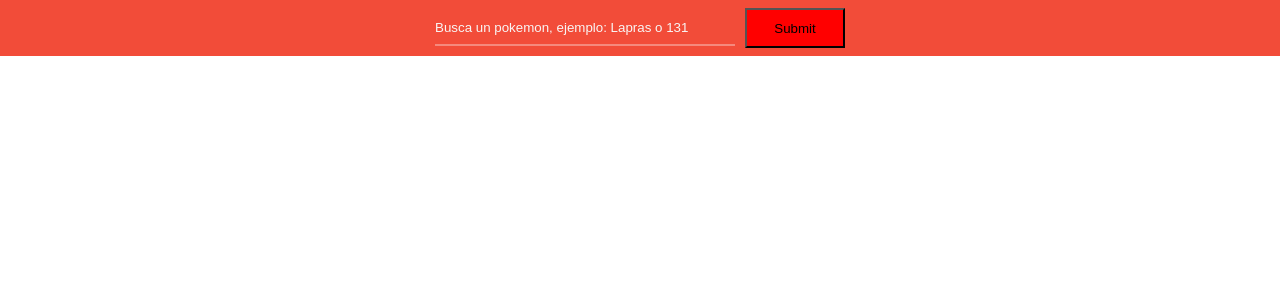
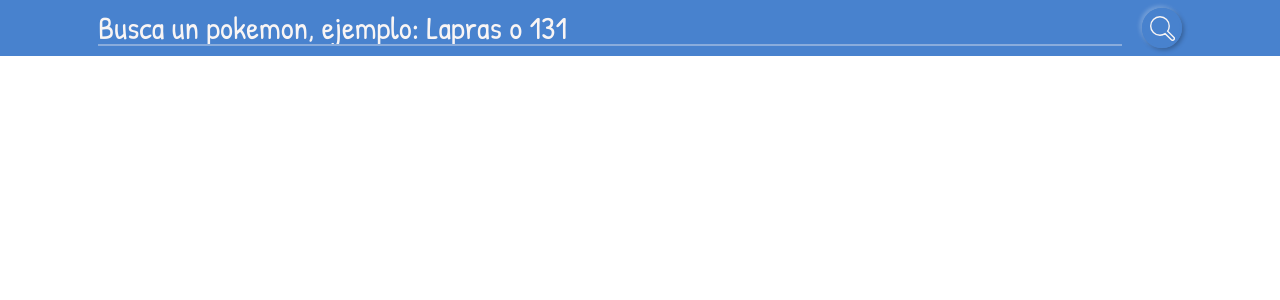
Before and after one commit to RostCode78/pokedex, a React (Create React App) app: page / in a window 1280 px wide. Shown: the top 300 px of the page. Built offline with nearby package versions, Linux system fonts and the light colour scheme.

Commit message:
Formulario

```diff
--- a/public/index.html
+++ b/public/index.html
@@ -1,14 +1,12 @@
 <!DOCTYPE html>
 <html lang="en">
-  <head>
+
+<head>
     <meta charset="utf-8" />
     <link rel="icon" href="%PUBLIC_URL%/favicon.ico" />
     <meta name="viewport" content="width=device-width, initial-scale=1" />
     <meta name="theme-color" content="#000000" />
-    <meta
-      name="description"
-      content="Web site created using create-react-app"
-    />
+    <meta name="description" content="Web site created using create-react-app" />
     <link rel="apple-touch-icon" href="%PUBLIC_URL%/logo192.png" />
     <!--
       manifest.json provides metadata used when your web app is installed on a
@@ -25,8 +23,11 @@
       Learn how to configure a non-root public URL by running `npm run build`.
     -->
     <title>React App</title>
-  </head>
-  <body>
+    <link rel="preconnect" href="https://fonts.gstatic.com">
+    <link href="https://fonts.googleapis.com/css2?family=Patrick+Hand&display=swap" rel="stylesheet">
+</head>
+
+<body>
     <noscript>You need to enable JavaScript to run this app.</noscript>
     <div id="root"></div>
     <!--
@@ -39,5 +40,6 @@
       To begin the development, run `npm start` or `yarn start`.
       To create a production bundle, use `npm run build` or `yarn build`.
     -->
-  </body>
+</body>
+
 </html>
--- /dev/null
+++ b/src/components/Error.js
@@ -0,0 +1,25 @@
+import styled from '@emotion/styled';
+
+const ParrafoError = styled.p`
+    width: 100%;
+    height: auto;
+    padding: 5px 0;
+    background-color: #f24c39;
+    display: flex;
+    justify-content: center;
+    align-items: center;
+    color: #f9f5f4;
+    font-family: 'Patrick Hand', cursive;
+    letter-spacing: 2px;
+    font-size: 2em;
+    text-transform: uppercase;
+    text-align: center;
+`;
+
+const Error = ({ mensaje }) => {
+    return (
+        <ParrafoError>{ mensaje }</ParrafoError>
+    );
+}
+
+export default Error;
--- a/src/components/Formulario.js
+++ b/src/components/Formulario.js
@@ -1,10 +1,11 @@
 import { useState } from 'react';
 import styles from './css/Formulario.module.css';
 import lupa from '../images/lupa.svg';
+import Error from './Error';
 
 const Formulario = () => {
 
-    const [ busqueda, guardarBusqueda ] = useState('');
+    const [ pokemon, guardarPokemon ] = useState('');
     const [ error, guardarError ] = useState('');
 
     const onFocusLine = e => {
@@ -15,28 +16,50 @@ const Formulario = () => {
         e.target.style.borderBottom = '2px solid #f9f5f45d';
     }
 
+    const buscarPokemon = e => {
+        e.preventDefault();
+
+        // Validar
+        if( pokemon.trim() === '' ) {
+            guardarError(true);
+            return;
+        }
+        guardarError(false);
+
+        // Enviar el termino de búsqueda hacia el componente principal.
+
+    }
+
+    const onChangePokemon = e => {
+        guardarPokemon(e.target.value);
+    }
+
     return (
 
-        <form>
+        <form
+            onSubmit={buscarPokemon}
+        >
             <div className={styles.row}>
                 <div className={styles.form_group}>
                     <input
                         type="text"
                         className={styles.form_control}
                         placeholder="Busca un pokemon, ejemplo: Lapras o 131"
-                        onChange={ e => guardarBusqueda(e.target.value)}
+                        onChange={ onChangePokemon }
                         onFocus={onFocusLine}
                         onBlur={onBlurLine}
                     />
                 </div>
                 <div className={styles.form_submit}>
-                    <input
+                    <button
                         type="submit"
                         className={styles.btn}
-                        placeholder="Buscar"
-                    />
+                    ><img src={lupa} alt="lupa.svg"/></button>
                 </div>
             </div>
+
+            { error ? <Error mensaje="Coloca un nombre o numero de pokemon"/> : null }
+
         </form>
 
     );
--- a/src/components/css/Formulario.module.css
+++ b/src/components/css/Formulario.module.css
@@ -1,7 +1,7 @@
 .row {
     width: 100%;
     height: 7vh;
-    background-color: #f24c39;
+    background-color: #4882ce;
     display: flex;
     justify-content: center;
     align-items: center;
@@ -9,9 +9,9 @@
 }
 
 .form_group {
-    width: 300px;
+    width: 80%;
     height: 60%;
-    margin: 0 5px;
+    margin: 0 10px;
     border-bottom: 2px solid #f9f5f45d;
 }
 
@@ -19,12 +19,15 @@
     width: 100%;
     height: 100%;
     border: none;
-    background-color: #f24c39;
+    background-color: #4882ce;
     color: #f9f5f4;
+    font-family: 'Patrick Hand', cursive;
+    font-size: 2em;
 }
 
 .form_control::placeholder {
     color: #f9f5f4;
+    font-family: 'Patrick Hand', cursive;
 }
 
 .form_control:focus {
@@ -32,15 +35,49 @@
 }
 
 .form_submit {
-    width: 100px;
-    height: 40px;
-    background-color: #303030;
-    color: #f9f5f4;
-    margin: 0 5px;
+    width: auto;
+    height: auto;
+    margin: 0 10px;
 }
 
 .btn {
-    width: 100%;
-    height: 100%;
-    background-color: red;
+    width: 40px;
+    height: 40px;
+    display: flex;
+    justify-content: center;
+    align-items: center;
+    background-color: transparent;
+    /* background-color: #f9f5f4; */
+    border: 2px solid #4882ce;
+    border-radius: 50px;
+    cursor: pointer;
+    transition: all .3s ease-in-out;
+    box-shadow: 2px 2px 4px #00000042, -2px -2px 4px #FFFFFF42;
 }
+
+.btn:hover {
+    box-shadow: 2px 2px 4px #00000022, -2px -2px 4px #FFFFFF22;
+}
+
+.btn:active {
+    box-shadow: 2px 2px 4px #00000012, -2px -2px 4px #FFFFFF12;
+}
+
+.btn:focus {
+    outline: none !important;
+}
+
+.btn img {
+    display: block;
+    width: 25px;
+    height: 25px;
+    object-fit: contain;
+    object-position: center;
+    /* prevent original image from dragging */
+    pointer-events: none;
+    -webkit-user-drag: none;
+    -khtml-user-drag: none;
+    -moz-user-drag: none;
+    -o-user-drag: none;
+    user-drag: none;
+}
```
Also changed, not shown: src/images/lupa.svg.
